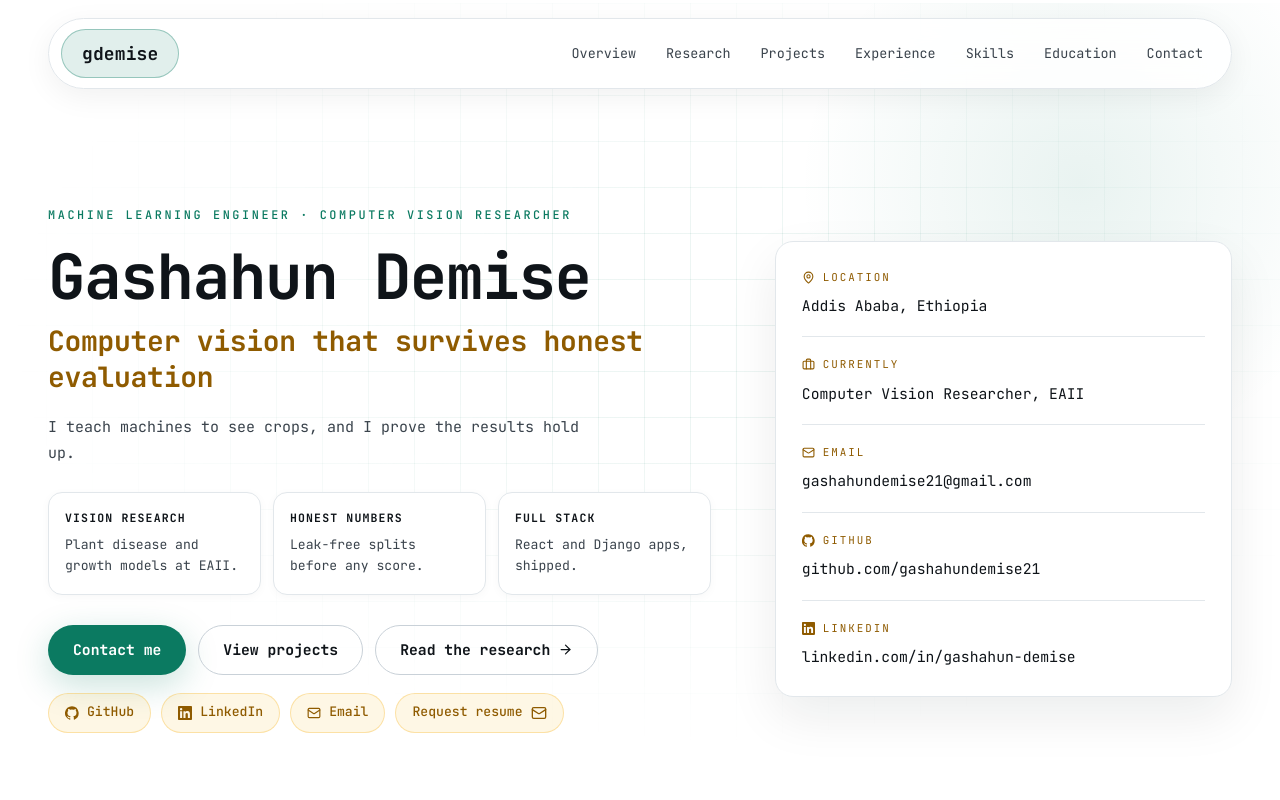
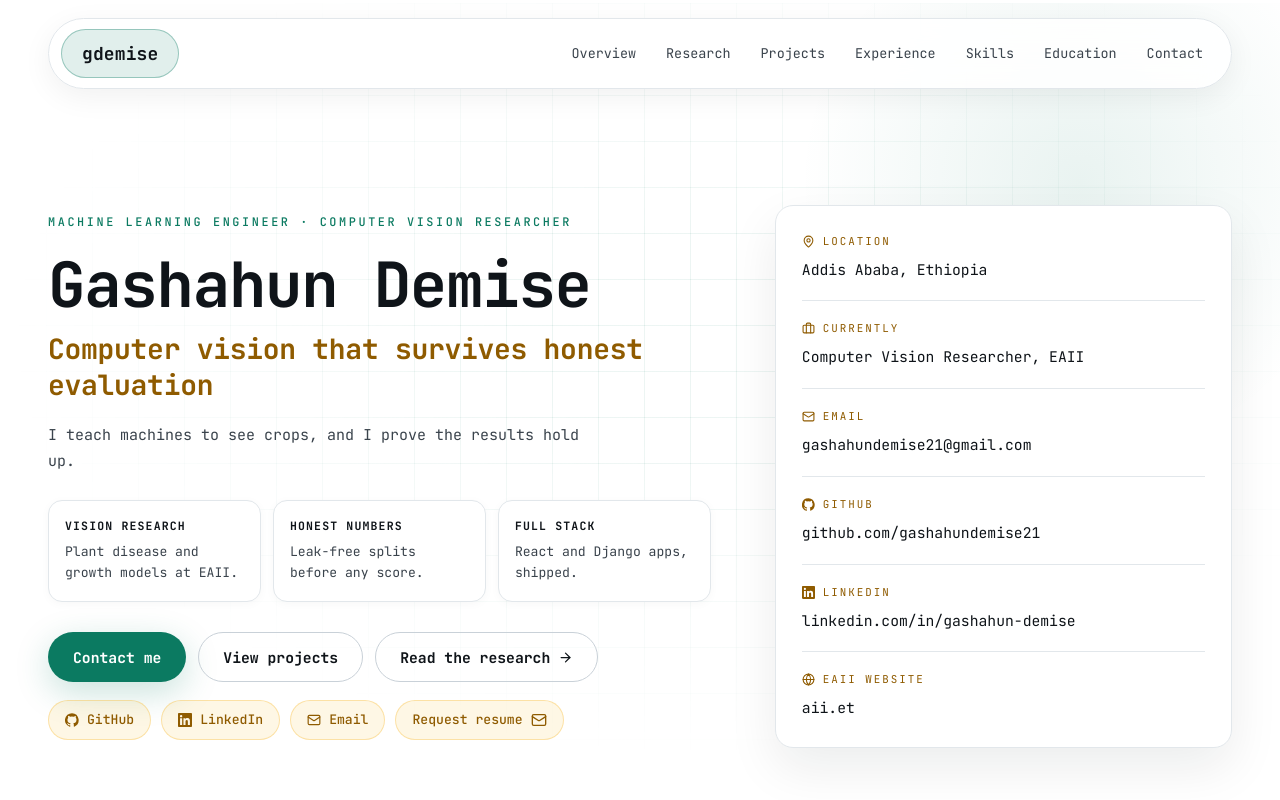
Before and after one commit to gashahundemise21/gashahun-demise-portfolio, a Next.js app: page / in a window 1280 px wide. Shown: the top 800 px of the page. Built offline with nearby package versions, Linux system fonts and the light colour scheme; no server answers.

Commit message:
Add EAII website link to profile card

```diff
--- a/app/page.tsx
+++ b/app/page.tsx
@@ -1,5 +1,5 @@
 import Link from 'next/link';
-import { ArrowRight, ArrowUpRight, Briefcase, Mail, MapPin } from 'lucide-react';
+import { ArrowRight, ArrowUpRight, Briefcase, Globe, Mail, MapPin } from 'lucide-react';
 import { Github, Linkedin } from '@/components/BrandIcons';
 import { about, certifications, education, enset, experience, languages, profile, projects, skills } from '@/lib/content';
 import { ConfusionMatrix, ModelComparison } from '@/components/charts';
@@ -85,6 +85,7 @@ export default function Home() {
               <div><dt><Mail size={13} aria-hidden="true" />Email</dt><dd><a href={'mailto:' + profile.email}>{profile.email}</a></dd></div>
               <div><dt><Github size={13} aria-hidden="true" />GitHub</dt><dd><a href={profile.github} target="_blank" rel="noopener noreferrer">github.com/gashahundemise21</a></dd></div>
               <div><dt><Linkedin size={13} aria-hidden="true" />LinkedIn</dt><dd><a href={profile.linkedin} target="_blank" rel="noopener noreferrer">linkedin.com/in/gashahun-demise</a></dd></div>
+              <div><dt><Globe size={13} aria-hidden="true" />EAII website</dt><dd><a href="https://aii.et/Home" target="_blank" rel="noopener noreferrer">aii.et</a></dd></div>
             </dl>
           </aside>
         </div>
```
